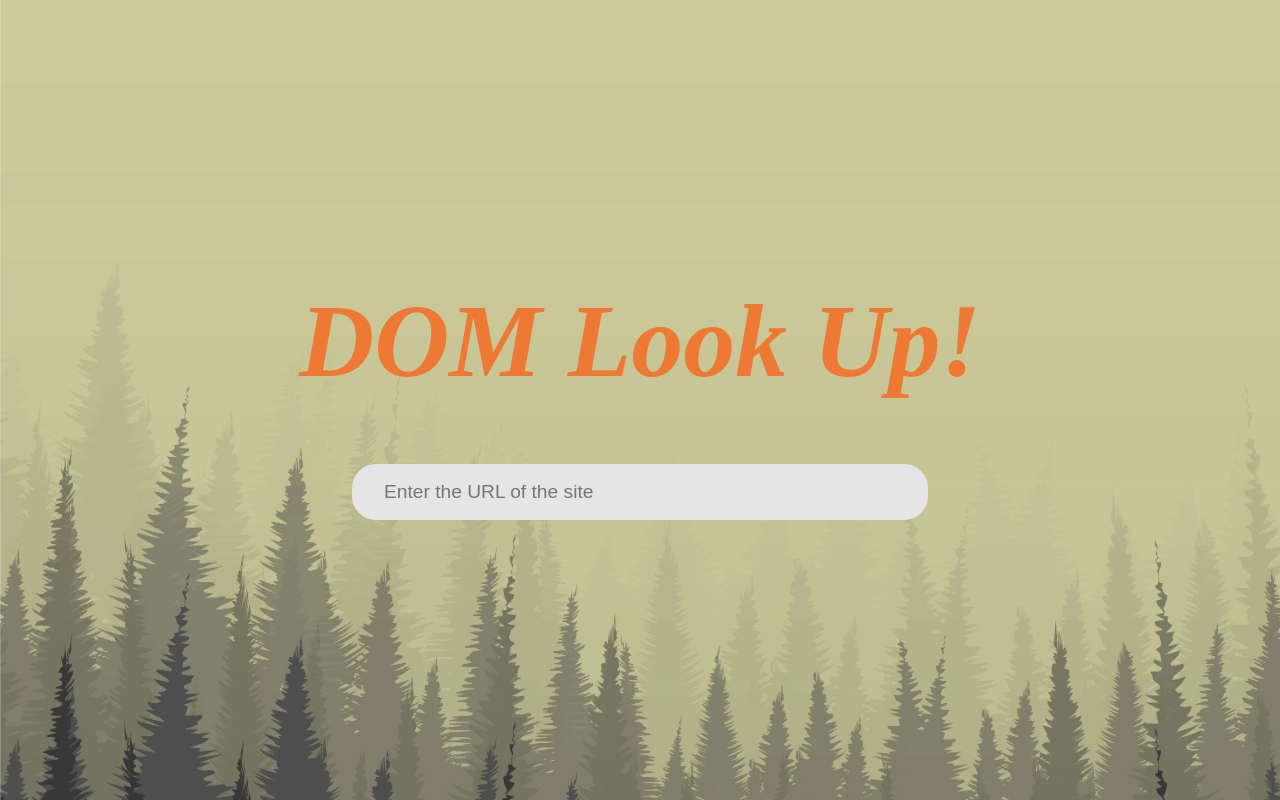
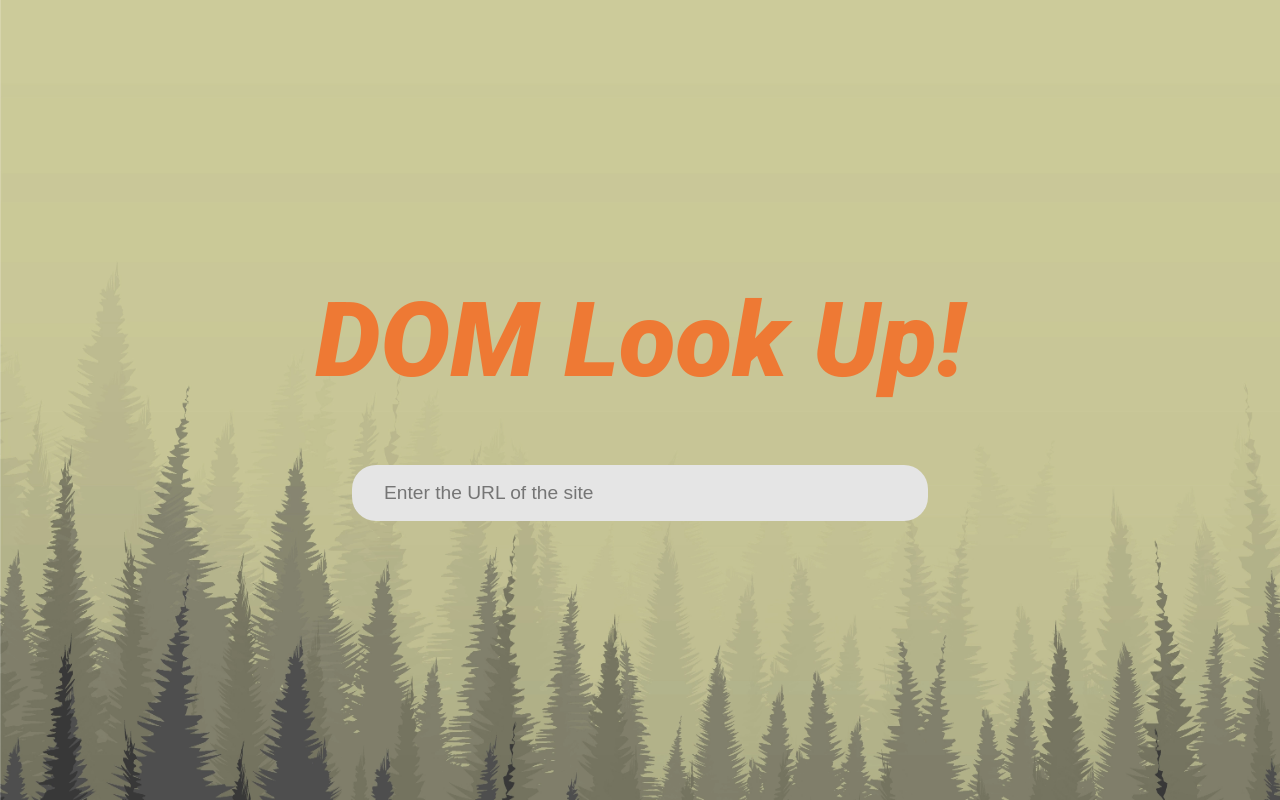
Before and after one commit to 0jaaack/dom-look-up, an Angular app: page / in a window 1280 px wide. Built offline with nearby package versions, Linux system fonts and the light colour scheme.

Commit message:
[Styling] add font

```diff
--- a/src/index.html
+++ b/src/index.html
@@ -5,6 +5,9 @@
   <title>DomLookUp</title>
   <base href="/">
   <meta name="viewport" content="width=device-width, initial-scale=1">
+  <link rel="preconnect" href="https://fonts.googleapis.com">
+  <link rel="preconnect" href="https://fonts.gstatic.com" crossorigin>
+  <link href="https://fonts.googleapis.com/css2?family=Roboto:ital,wght@0,300;0,400;0,500;0,900;1,900&display=swap" rel="stylesheet">
 </head>
 <body>
   <app-root></app-root>
--- a/src/styles.scss
+++ b/src/styles.scss
@@ -7,5 +7,6 @@
 
 body {
   position: fixed;
-  font: 300 16px "sans-serif";
+  font: 300 16px "Roboto", "sans-serif";
+  background: #212124;
 }
```
